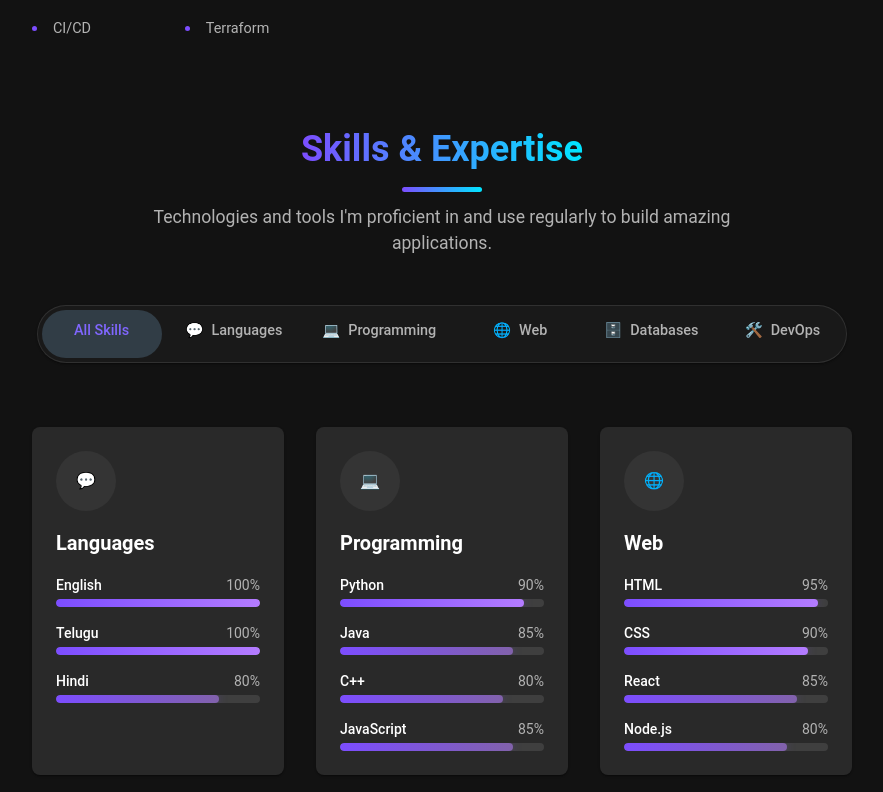
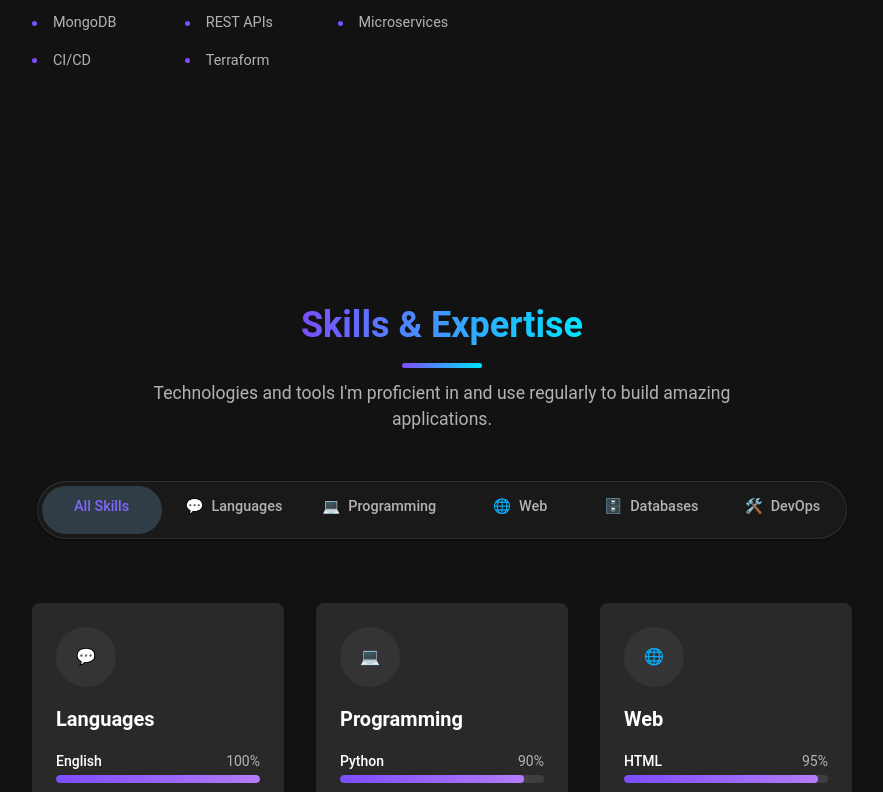
Before and after one commit to saketh-005/portfolio, a React (Create React App) app: page / in a window 1280 px wide. Shown: the part 1788-2580 px from the top of the page, without its empty margins (348-1231 px from the left). Built offline with nearby package versions, Linux system fonts and the light colour scheme.

Commit message:
Update section spacing and layout for better visual consistency

```diff
--- a/src/App.css
+++ b/src/App.css
@@ -30,10 +30,50 @@ html {
   scroll-padding-top: 30px; /* Further reduced top spacing */
 }
 
-/* Section styles */
+/* Reset all sections */
 section {
-  scroll-margin-top: 30px; /* Match scroll-padding-top */
-  margin-bottom: 6rem; /* Increased bottom spacing */
+  scroll-margin-top: 30px; /* Reduced to minimize gap */
+  position: relative;
+  width: 100%;
+  box-sizing: border-box;
+  margin: 0 !important;
+  padding: 0 !important;
+  padding-bottom: 8rem !important; /* Add gap below each section */
+}
+
+/* First section */
+#home {
+  padding-top: 6rem !important;
+  padding-bottom: 8rem !important;
+}
+
+/* Regular sections */
+#about,
+#skills,
+#work,
+#projects,
+#events,
+#education,
+#certifications {
+  padding-top: 2rem !important; /* Minimal top padding */
+  padding-bottom: 8rem !important;
+}
+
+/* Contact section */
+#contact {
+  padding-top: 2rem !important;
+  padding-bottom: 6rem !important; /* Less bottom padding for last section */
+}
+
+/* Add extra space before certain sections for better visual separation */
+#skills,
+#work,
+#projects,
+#events,
+#education,
+#certifications,
+#contact {
+  margin-top: 4rem !important;
 }
 
 .App-link {
--- a/src/components/About/About.tsx
+++ b/src/components/About/About.tsx
@@ -33,7 +33,7 @@ const About = () => {
         flexDirection: 'column',
         justifyContent: 'center',
         pt: 0,
-        pb: { xs: 8, md: 10 },
+        pb: 0,
         px: { xs: 3, md: 4, lg: 6 },
         scrollMarginTop: '30px',
         maxWidth: '1400px',
--- a/src/components/Certifications/Certifications.tsx
+++ b/src/components/Certifications/Certifications.tsx
@@ -198,8 +198,8 @@ const Certifications = () => {
       id="certifications"
       component="section"
       sx={{
-        pt: 0,  // Removed top padding
-        pb: { xs: 8, md: 10 },  // Further increased bottom padding
+        pt: 0,
+        pb: 0,
         position: 'relative',
         bgcolor: 'background.default',
         scrollMarginTop: '30px',
--- a/src/components/Contact/Contact.tsx
+++ b/src/components/Contact/Contact.tsx
@@ -137,7 +137,7 @@ const Contact = () => {
         display: 'flex',
         flexDirection: 'column',
         justifyContent: 'center',
-        padding: isMobile ? '2rem 2rem 10rem' : '2rem 10% 10rem',
+        padding: isMobile ? '0 2rem' : '0 10%',
         scrollMarginTop: '30px',
         pt: 0,
       }}
--- a/src/components/Education/Education.tsx
+++ b/src/components/Education/Education.tsx
@@ -63,8 +63,8 @@ const Education = () => {
     <Box
       id="education"
       sx={{
-        pt: 0,  // Removed top padding
-        pb: { xs: 8, md: 10 },  // Further increased bottom padding
+        pt: 0,
+        pb: 0,
         px: { xs: 3, md: 4, lg: 6 },
         bgcolor: 'background.default',
         scrollMarginTop: '30px',
--- a/src/components/Events/Events.tsx
+++ b/src/components/Events/Events.tsx
@@ -424,8 +424,8 @@ const Events: React.FC = () => {
       id="events"
       component="section"
       sx={{
-        pt: 0,  // Removed top padding
-        pb: { xs: 8, md: 10 },  // Further increased bottom padding
+        pt: 0,
+        pb: 0,
         position: 'relative',
         bgcolor: 'background.default',
         scrollMarginTop: '30px',
--- a/src/components/Projects/Projects.tsx
+++ b/src/components/Projects/Projects.tsx
@@ -119,8 +119,8 @@ const Projects: React.FC = () => {
     <Box
       id="projects"
       sx={{
-        pt: 0,  // Removed top padding
-        pb: { xs: 8, md: 10 },  // Further increased bottom padding
+        pt: 0,
+        pb: 0,
         px: { xs: 3, sm: 4, md: 6 },
         maxWidth: '1400px',
         mx: 'auto',
--- a/src/components/Skills/Skills.tsx
+++ b/src/components/Skills/Skills.tsx
@@ -166,8 +166,8 @@ const Skills: React.FC = () => {
       ref={ref}
       component="section"
       sx={{
-        pt: 0,  // Removed top padding
-        pb: { xs: 8, md: 10 },  // Further increased bottom padding
+        pt: 0,
+        pb: 0,
         position: 'relative',
         bgcolor: 'background.default',
         scrollMarginTop: '30px',
--- a/src/components/Work/Work.tsx
+++ b/src/components/Work/Work.tsx
@@ -78,8 +78,8 @@ const Work = () => {
     <Box
       id="work"
       sx={{
-        pt: 0,  // Removed top padding
-        pb: { xs: 8, md: 10 },  // Further increased bottom padding
+        pt: 0,
+        pb: 0,
         px: { xs: 3, md: 4, lg: 6 },
         bgcolor: 'background.default',
         scrollMarginTop: '30px',
```
